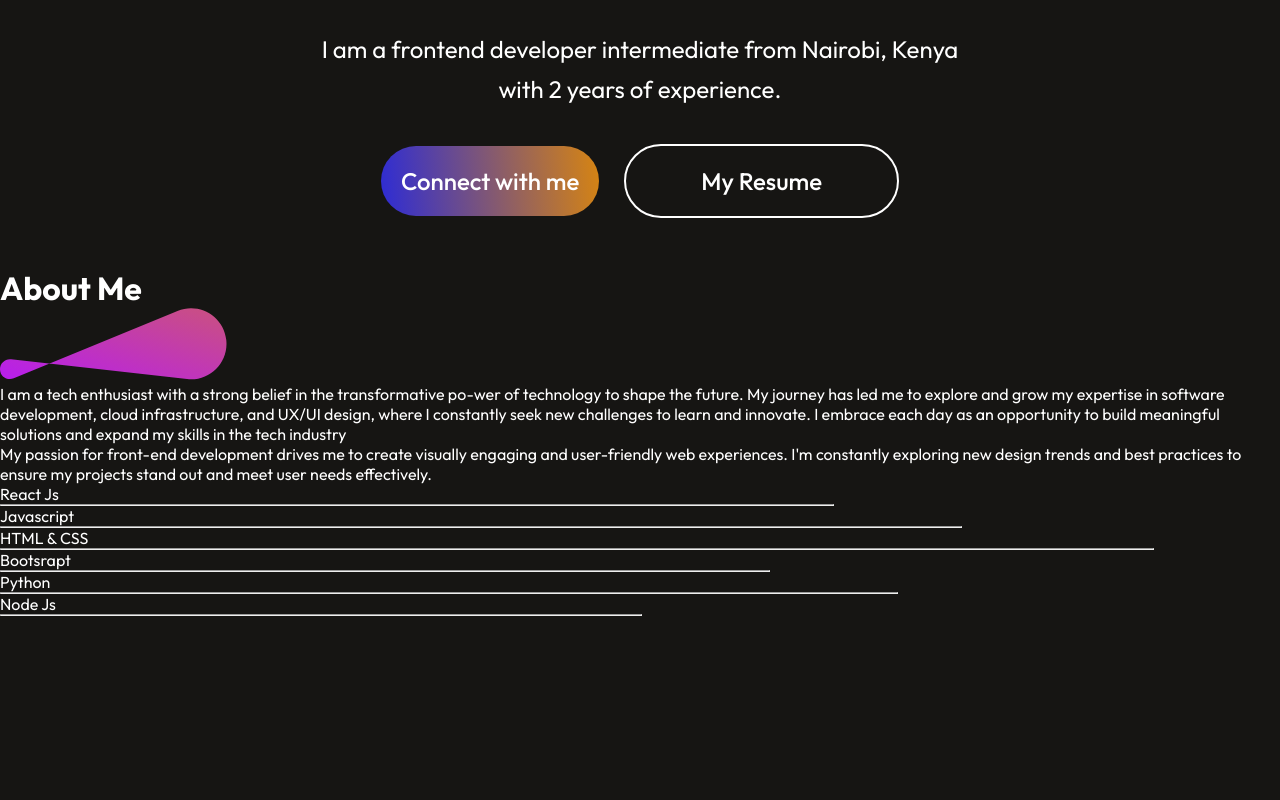
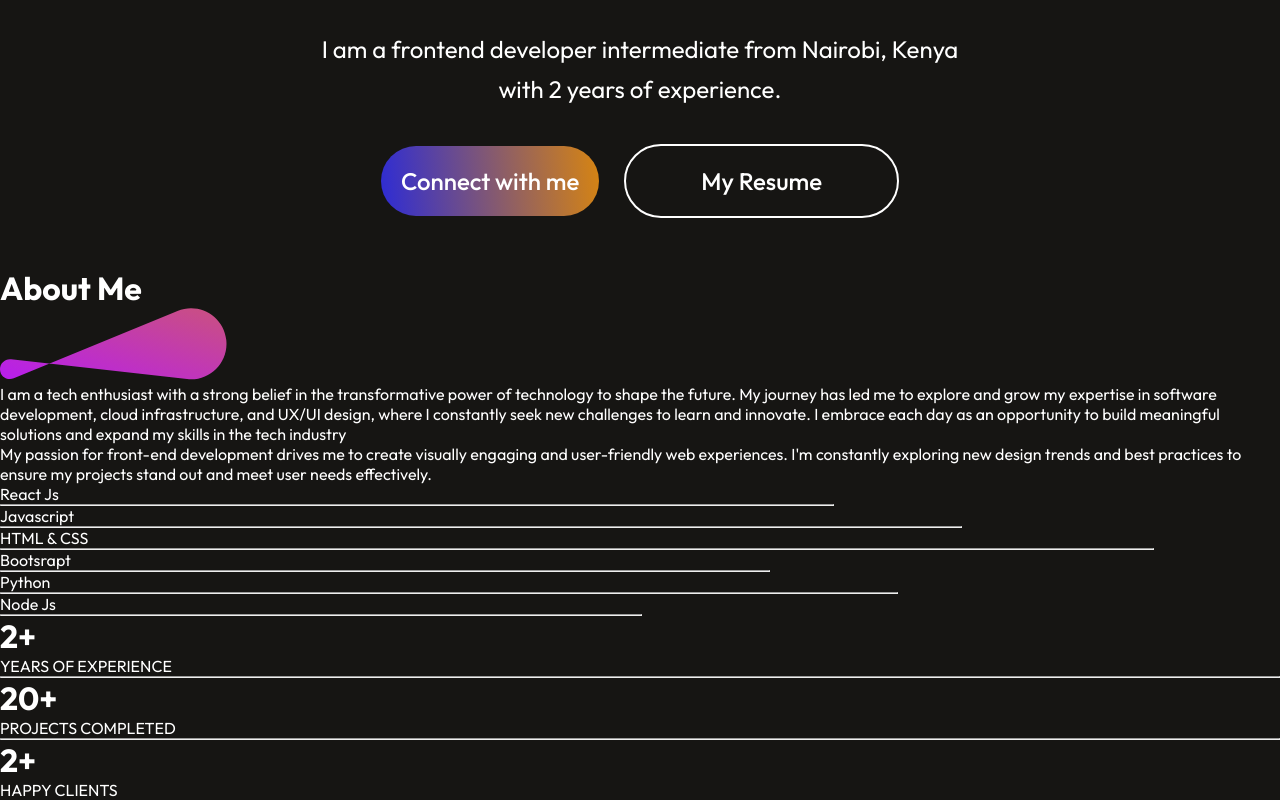
Before and after one commit to vincentMunywoki/my-portfolio, a React (Vite) app: page / in a window 1280 px wide. Shown: the part 741-1541 px from the top of the page. Before the commit the page ends 1357 px from the top, so only its background shows below. Built offline with nearby package versions, Linux system fonts and the light colour scheme.

Commit message:
about me

```diff
--- a/src/Components/About/About.jsx
+++ b/src/Components/About/About.jsx
@@ -16,7 +16,7 @@ const About = () => {
             </div>
             <div className="about-right">
                 <div className="about-para">
-                    <p>I am a tech enthusiast with a strong belief in the transformative po-wer
+                    <p>I am a tech enthusiast with a strong belief in the transformative power
                         of technology to shape the future. My journey has led me to explore and
                         grow my expertise in software development, cloud infrastructure, and UX/UI design,
                         where I constantly seek new challenges to learn and innovate. I embrace each day as
@@ -35,6 +35,22 @@ const About = () => {
                 </div>
             </div>
         </div>
+        <div className="about-achievements">
+            <div className="about-achievement">
+                <h1>2+</h1>
+                <p>YEARS OF EXPERIENCE</p>
+            </div>
+            <hr />
+            <div className="about-achievement">
+                <h1>20+</h1>
+                <p>PROJECTS COMPLETED</p>
+            </div>
+            <hr />
+            <div className="about-achievement">
+                <h1>2+</h1>
+                <p>HAPPY CLIENTS</p>
+            </div>
+        </div>
     </div>
   )
 }
```
